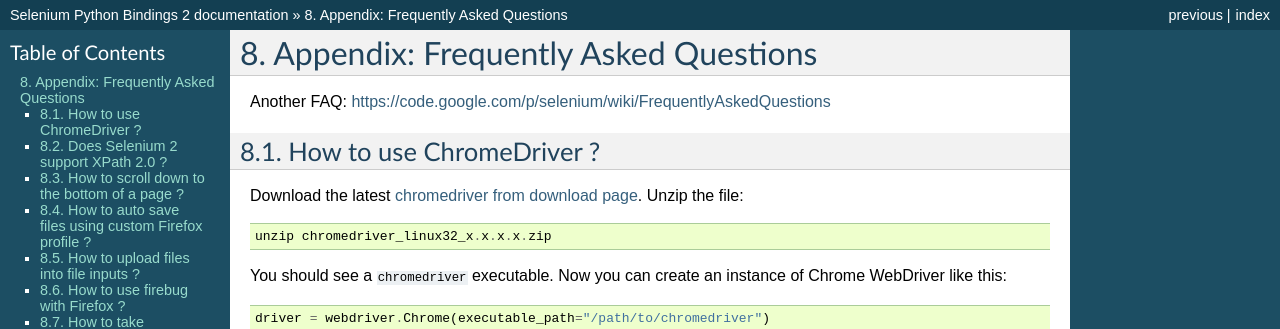
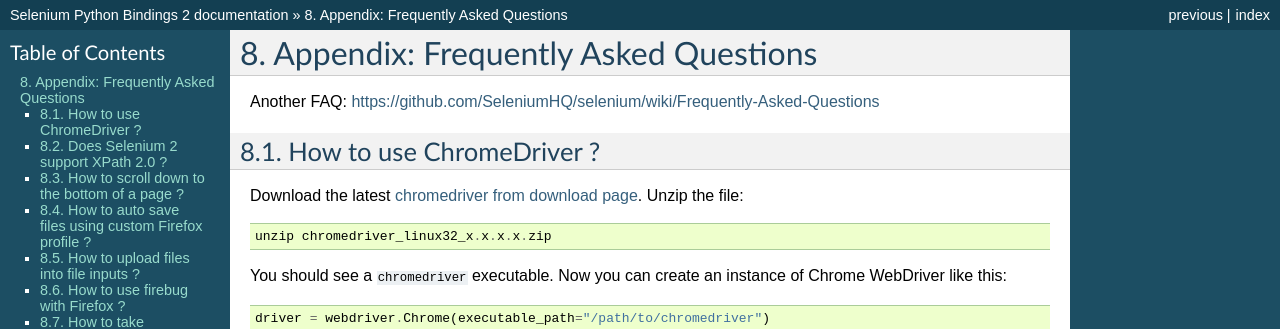
Before and after one commit to baijum/selenium-python, a Sphinx documentation site: the page built from source/faq.rst, in a window 1280 px wide. Shown: the top 329 px of the page. Built offline with Sphinx 7.4.7, drawn with Linux system fonts in a browser that asks for light colours; some of the changed lines change nothing that is shown.

Commit message:
Update link to official Selenium FAQs

```diff
--- a/source/faq.rst
+++ b/source/faq.rst
@@ -3,7 +3,7 @@
 Appendix: Frequently Asked Questions
 ------------------------------------
 
-Another FAQ: https://code.google.com/p/selenium/wiki/FrequentlyAskedQuestions
+Another FAQ: https://github.com/SeleniumHQ/selenium/wiki/Frequently-Asked-Questions
 
 How to use ChromeDriver ?
 ~~~~~~~~~~~~~~~~~~~~~~~~~
```
